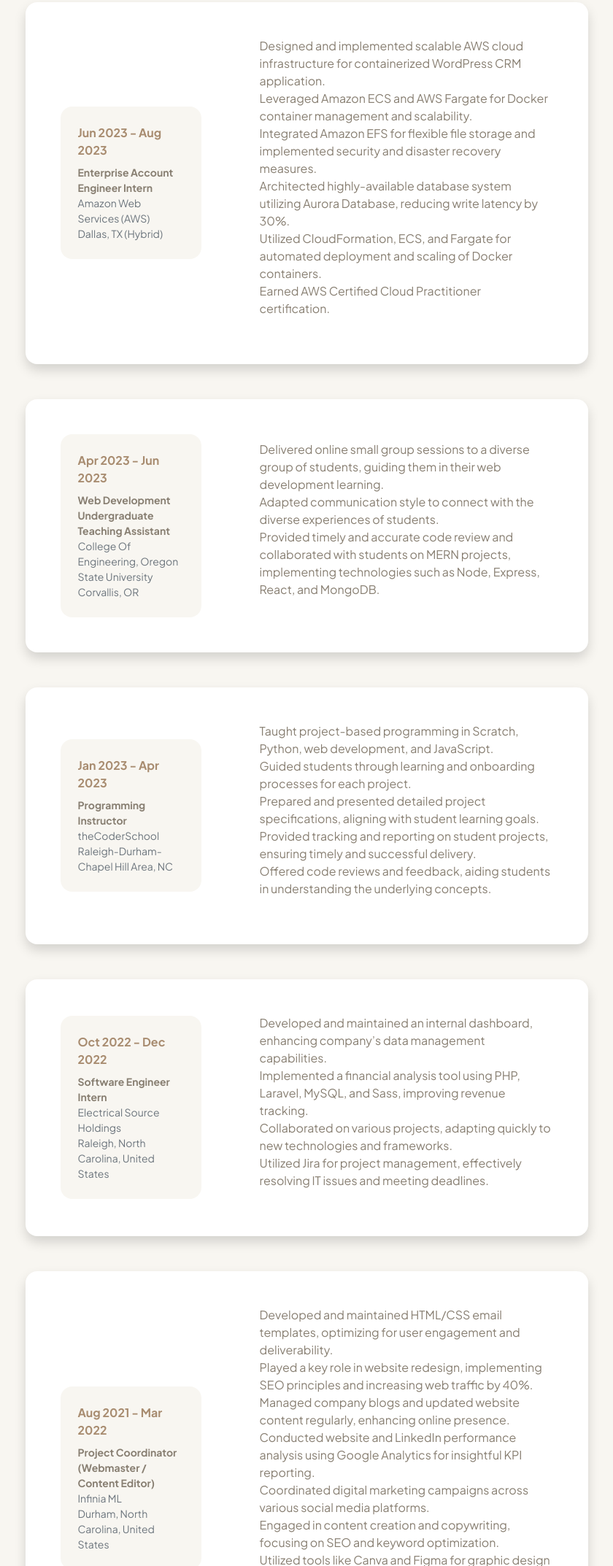
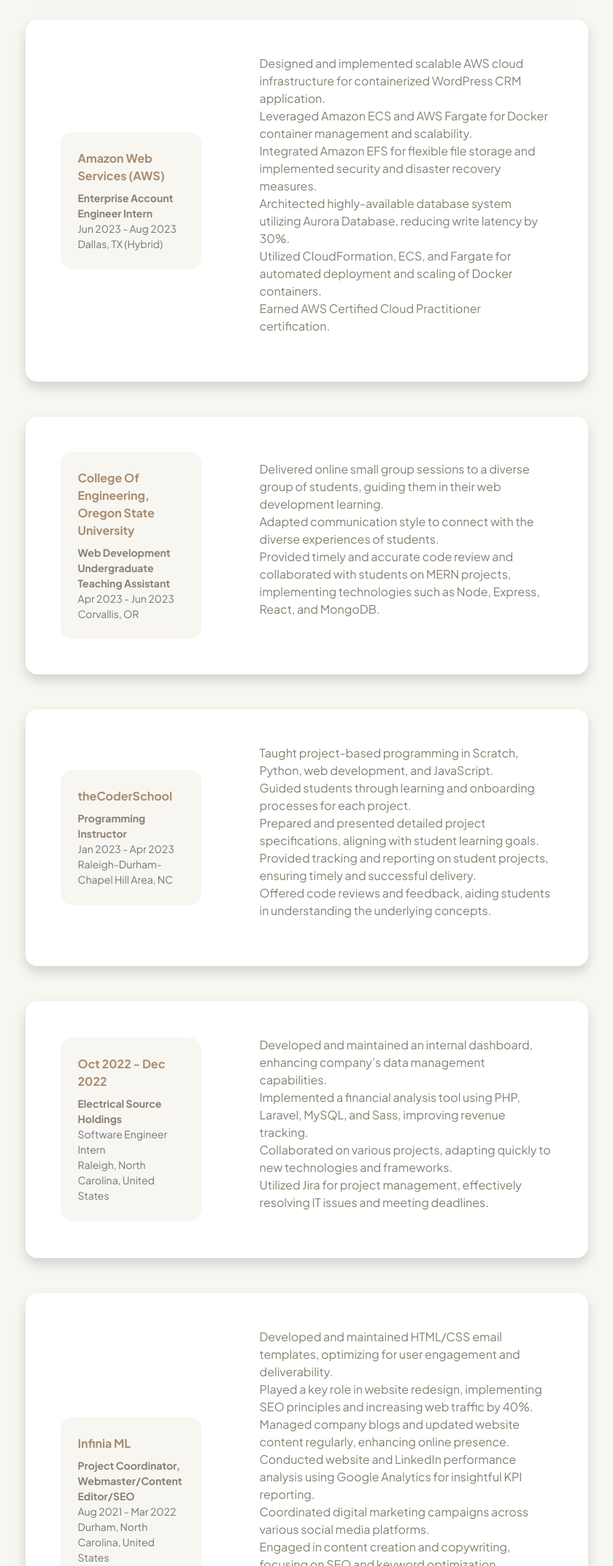
Before and after one commit to LuisJSosa/personal, a plain HTML site: page resume.html in a window 1280 px wide. Shown: the part 654-2800 px from the top of the page at 73% size, without its empty margins (220-1060 px from the left). Drawn offline with nearby package versions, Linux system fonts and the light colour scheme.

Commit message:
updated resume

```diff
--- a/resume.html
+++ b/resume.html
@@ -109,9 +109,9 @@
             <div class="row align-items-center gx-5">
                 <div class="col text-center text-lg-start mb-4 mb-lg-0">
                     <div class="bg-light p-4 rounded-4">
-                        <div class="text-primary fw-bolder mb-2">Summer 2023</div>
+                        <div class="text-primary fw-bolder mb-2">Dolby Laboratories, Inc.</div>
                         <div class="small fw-bolder">Cloud Media Intern, Software Engineering</div>
-                        <div class="small text-muted">Dolby Laboratories, Inc.</div>
+                        <div class="small text-muted">August 2023 - Present</div>
                     </div>
                 </div>
                 <div class="col-lg-8">
@@ -127,9 +127,9 @@
         <div class="row align-items-center gx-5">
             <div class="col text-center text-lg-start mb-4 mb-lg-0">
                 <div class="bg-light p-4 rounded-4">
-                    <div class="text-primary fw-bolder mb-2">Jun 2023 - Aug 2023</div>
+                    <div class="text-primary fw-bolder mb-2">Amazon Web Services (AWS)</div>
                     <div class="small fw-bolder">Enterprise Account Engineer Intern</div>
-                    <div class="small text-muted">Amazon Web Services (AWS)</div>
+                    <div class="small text-muted">Jun 2023 - Aug 2023</div>
                     <div class="small text-muted">Dallas, TX (Hybrid)</div>
                 </div>
             </div>
@@ -154,9 +154,9 @@
         <div class="row align-items-center gx-5">
             <div class="col text-center text-lg-start mb-4 mb-lg-0">
                 <div class="bg-light p-4 rounded-4">
-                    <div class="text-primary fw-bolder mb-2">Apr 2023 - Jun 2023</div>
+                    <div class="text-primary fw-bolder mb-2">College Of Engineering, Oregon State University</div>
                     <div class="small fw-bolder">Web Development Undergraduate Teaching Assistant</div>
-                    <div class="small text-muted">College Of Engineering, Oregon State University</div>
+                    <div class="small text-muted">Apr 2023 - Jun 2023</div>
                     <div class="small text-muted">Corvallis, OR</div>
                 </div>
             </div>
@@ -177,9 +177,9 @@
         <div class="row align-items-center gx-5">
             <div class="col text-center text-lg-start mb-4 mb-lg-0">
                 <div class="bg-light p-4 rounded-4">
-                    <div class="text-primary fw-bolder mb-2">Jan 2023 - Apr 2023</div>
+                    <div class="text-primary fw-bolder mb-2">theCoderSchool</div>
                     <div class="small fw-bolder">Programming Instructor</div>
-                    <div class="small text-muted">theCoderSchool</div>
+                    <div class="small text-muted">Jan 2023 - Apr 2023</div>
                     <div class="small text-muted">Raleigh-Durham-Chapel Hill Area, NC</div>
                 </div>
             </div>
@@ -203,8 +203,8 @@
             <div class="col text-center text-lg-start mb-4 mb-lg-0">
                 <div class="bg-light p-4 rounded-4">
                     <div class="text-primary fw-bolder mb-2">Oct 2022 - Dec 2022</div>
-                    <div class="small fw-bolder">Software Engineer Intern</div>
-                    <div class="small text-muted">Electrical Source Holdings</div>
+                    <div class="small fw-bolder">Electrical Source Holdings</div>
+                    <div class="small text-muted">Software Engineer Intern</div>
                     <div class="small text-muted">Raleigh, North Carolina, United States</div>
                 </div>
             </div>
@@ -226,9 +226,9 @@
         <div class="row align-items-center gx-5">
             <div class="col text-center text-lg-start mb-4 mb-lg-0">
                 <div class="bg-light p-4 rounded-4">
-                    <div class="text-primary fw-bolder mb-2">Aug 2021 - Mar 2022</div>
-                    <div class="small fw-bolder">Project Coordinator (Webmaster / Content Editor)</div>
-                    <div class="small text-muted">Infinia ML</div>
+                    <div class="text-primary fw-bolder mb-2">Infinia ML</div>
+                    <div class="small fw-bolder">Project Coordinator, Webmaster/Content Editor/SEO</div>
+                    <div class="small text-muted">Aug 2021 - Mar 2022</div>
                     <div class="small text-muted">Durham, North Carolina, United States</div>
                 </div>
             </div>
@@ -252,8 +252,6 @@
 </section>
 
               <!-- Education Section -->
-<section>
- <!-- Education Section -->
 <section>
     <h2 class="text-secondary fw-bolder mb-4">Education</h2>
     <!-- Oregon State University -->
@@ -422,8 +420,6 @@
 
 </section>
 
-</section>
-
 <!-- Certifications Section -->
 <section>
     <h2 class="text-primary fw-bolder mb-4">Certifications</h2>
```
